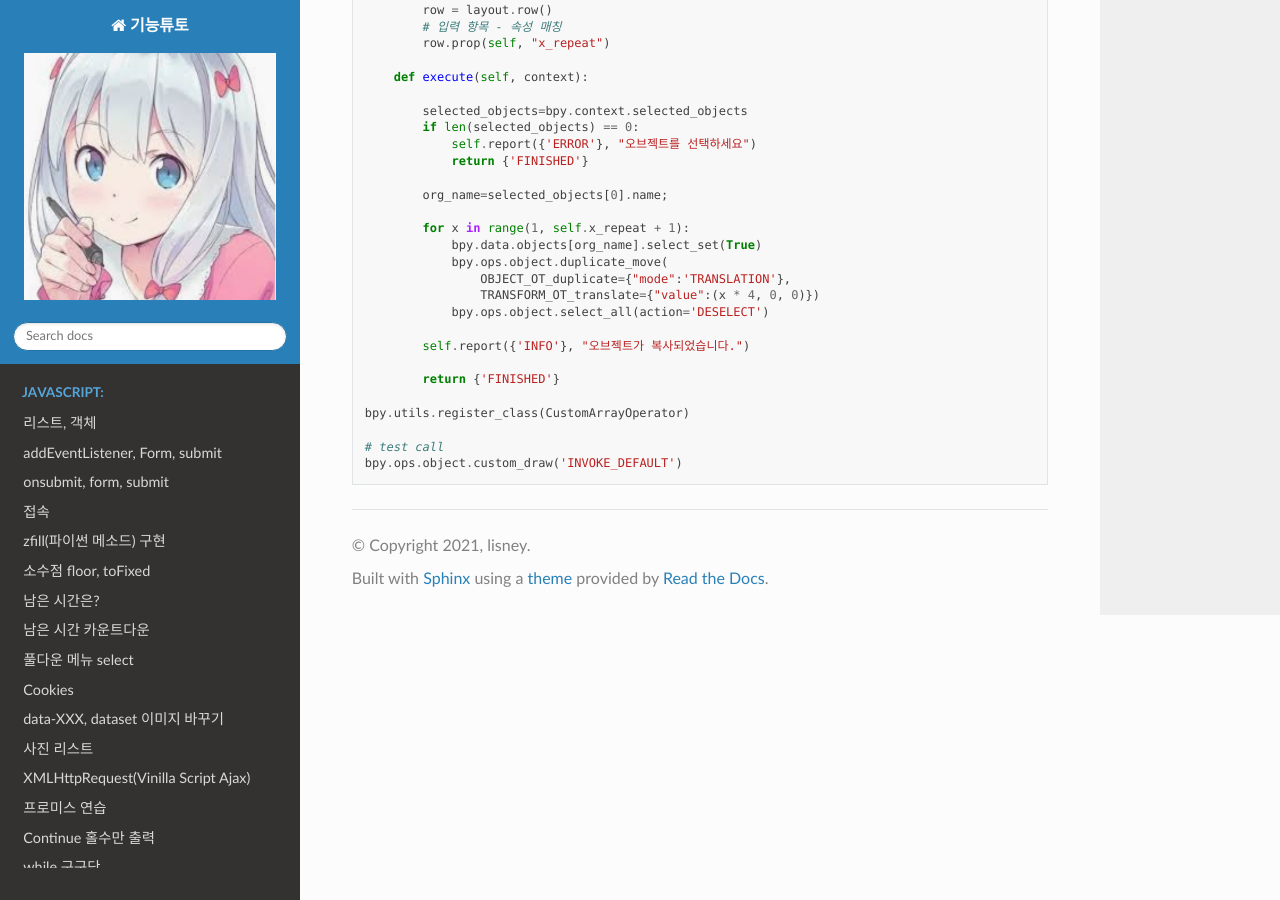
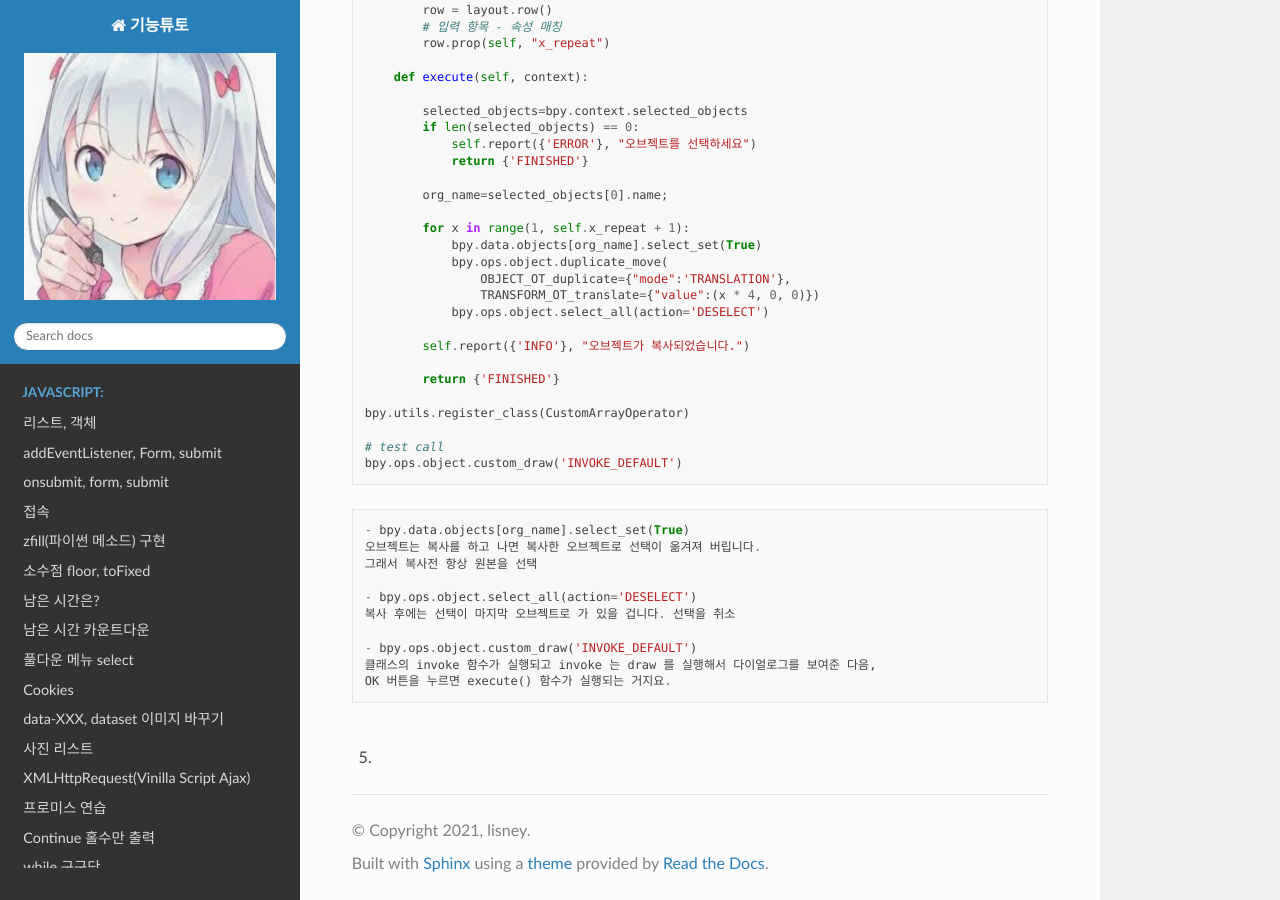
Before and after one commit to lisney/RTD, a Sphinx documentation site: the page built from docs/source/blender/python.md, in a window 1280 px wide and 900 px high, scrolled down 9530 px. Built offline with Sphinx 7.4.7 and the Read the Docs theme 2.0.0, drawn with Linux system fonts in a browser that asks for light colours; pages that are not in the unit, such as notebooks, are missing from menus.

Commit message:
Update python.md

````diff
--- a/docs/source/blender/python.md
+++ b/docs/source/blender/python.md
@@ -292,3 +292,19 @@ bpy.utils.register_class(CustomArrayOperator)
 # test call
 bpy.ops.object.custom_draw('INVOKE_DEFAULT')
 ```
+```
+- bpy.data.objects[org_name].select_set(True)
+오브젝트는 복사를 하고 나면 복사한 오브젝트로 선택이 옮겨져 버립니다.
+그래서 복사전 항상 원본을 선택
+
+- bpy.ops.object.select_all(action='DESELECT')
+복사 후에는 선택이 마지막 오브젝트로 가 있을 겁니다. 선택을 취소
+
+- bpy.ops.object.custom_draw('INVOKE_DEFAULT')
+클래스의 invoke 함수가 실행되고 invoke 는 draw 를 실행해서 다이얼로그를 보여준 다음,
+OK 버튼을 누르면 execute() 함수가 실행되는 거지요.
+```
+
+<br>
+
+5.
````
